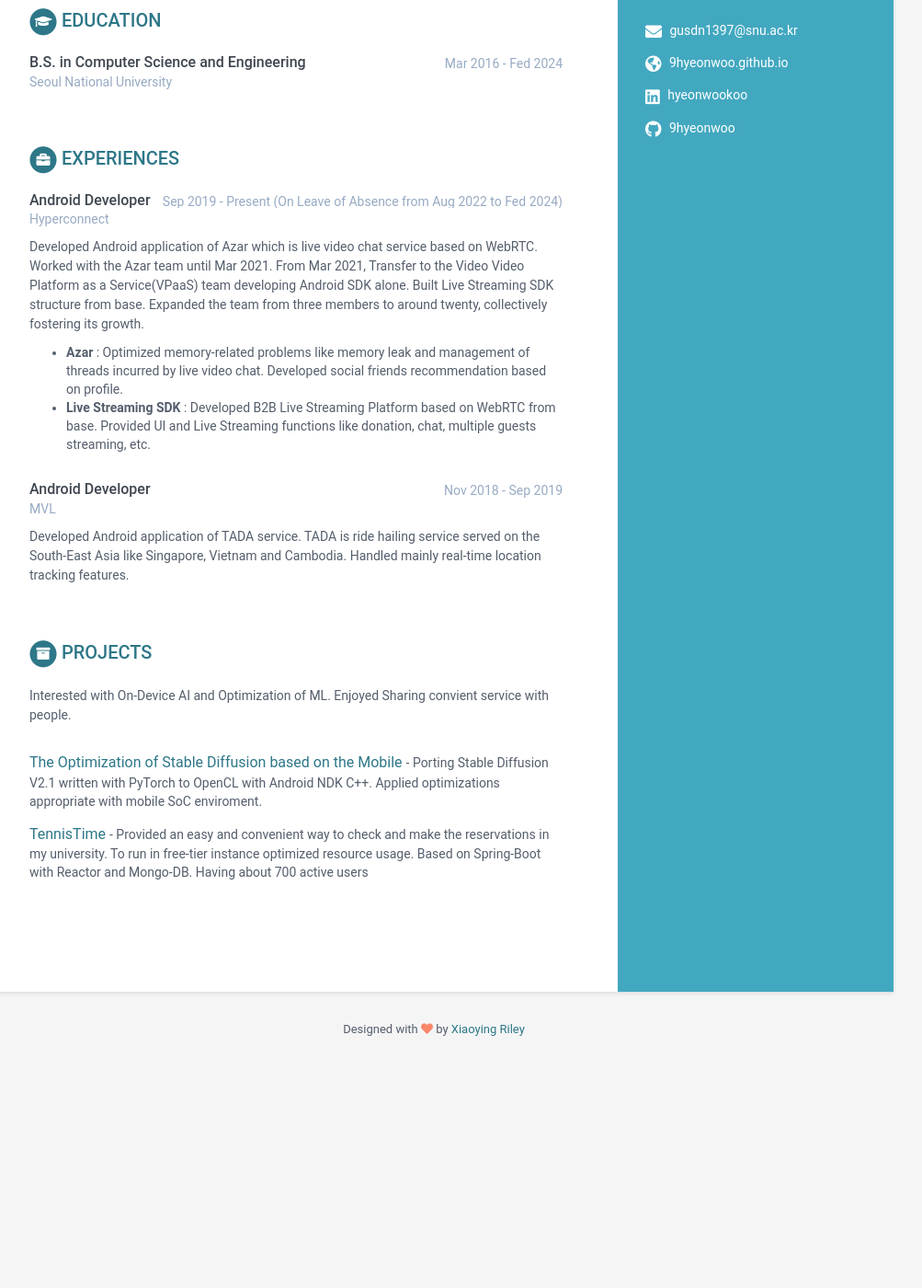
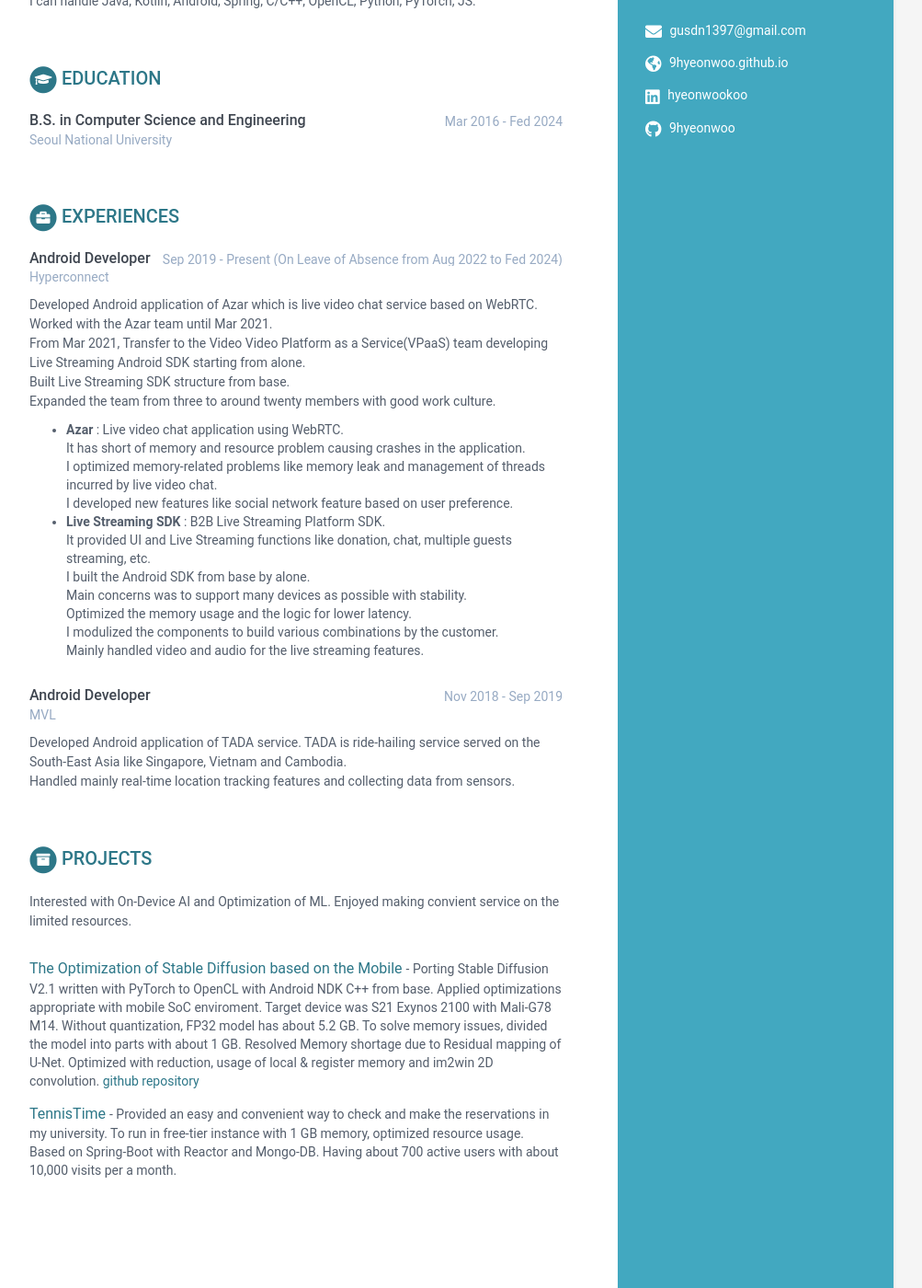
Before and after one commit to 9Hyeonwoo/9hyeonwoo.github.io, a Jekyll site: the page built from index.html, in a window 1280 px wide and 1400 px high, scrolled down 275 px. Shown: the whole window at 92% size, without its empty margins (168-1171 px from the left). Built offline with Jekyll 4.4.1, drawn with Linux system fonts in a browser that asks for light colours; before the commit the page ends 1435 px from its top, so only the background shows below that; some of the changed text lies outside the part shown.

Commit message:
update resume

```diff
--- a/_data/data.yml
+++ b/_data/data.yml
@@ -13,7 +13,7 @@
     avatar: profile.jpg  #place a 100x100 picture inside /assets/images/ folder and provide the name of the file below
 
     # Sidebar links
-    email: gusdn1397@snu.ac.kr
+    email: gusdn1397@gmail.com
     phone:
     timezone:
     citizenship:
@@ -57,10 +57,12 @@
 career-profile:
     title: Career Profile
     summary: |
-      I am an Android Developer at Hyperconnect.
+      I am a developer interested in optimizing to maximize performance within limited resources.
+      Now, I am working as Android Developer at Hyperconnect.
       I got a B.S. in Computer Science and Engineering from Seoul National University.
+      I am interested in the On-Device AI and Optimization. I am making my career toward On-Device AI with my mobile knowlege.
       I enjoy developing useful service and applying state of the art knowledge to real world.
-      I am interested in the On-Device AI and Optimization. I am making my career toward On-Device AI with my mobile knowlege.
+      I can handle Java, Kotlin, Android, Spring, C/C++, OpenCL, Python, PyTorch, JS.
 education:
     title: Education
     info:
@@ -85,32 +87,49 @@
         details: |
           Developed Android application of Azar which is live video chat service based on WebRTC.
           Worked with the Azar team until Mar 2021.
-          From Mar 2021, Transfer to the Video Video Platform as a Service(VPaaS) team developing Android SDK alone.
+          From Mar 2021, Transfer to the Video Video Platform as a Service(VPaaS) team developing Live Streaming Android SDK starting from alone.
           Built Live Streaming SDK structure from base.
-          Expanded the team from three members to around twenty, collectively fostering its growth.
-            - **Azar** : Optimized memory-related problems like memory leak and management of threads incurred by live video chat.
-              Developed social friends recommendation based on profile.
-            - **Live Streaming SDK** : Developed B2B Live Streaming Platform based on WebRTC from base.
-              Provided UI and Live Streaming functions like donation, chat, multiple guests streaming, etc.
+          Expanded the team from three to around twenty members with good work culture.
+            - **Azar** : Live video chat application using WebRTC.
+              It has short of memory and resource problem causing crashes in the application.
+              I optimized memory-related problems like memory leak and management of threads incurred by live video chat.
+              I developed new features like social network feature based on user preference.
+            - **Live Streaming SDK** : B2B Live Streaming Platform SDK.
+              It provided UI and Live Streaming functions like donation, chat, multiple guests streaming, etc.
+              I built the Android SDK from base by alone.
+              Main concerns was to support many devices as possible with stability.
+              Optimized the memory usage and the logic for lower latency.
+              I modulized the components to build various combinations by the customer.
+              Mainly handled video and audio for the live streaming features.
       - role: Android Developer
         time: Nov 2018 - Sep 2019
         company: MVL
         details: |
-          Developed Android application of TADA service. TADA is ride hailing service served on the South-East Asia like Singapore, Vietnam and Cambodia.
-          Handled mainly real-time location tracking features.
+          Developed Android application of TADA service. TADA is ride-hailing service served on the South-East Asia like Singapore, Vietnam and Cambodia.
+          Handled mainly real-time location tracking features and collecting data from sensors.
 
 projects:
     title: Projects
     intro: >
-      Interested with On-Device AI and Optimization of ML. Enjoyed Sharing convient service with people.
+      Interested with On-Device AI and Optimization of ML. Enjoyed making convient service on the limited resources.
     assignments:
       - title: The Optimization of Stable Diffusion based on the Mobile
         link: "assets/res/Optimization_Stable_Diffusion_Mobile.pdf"
-        tagline: "Porting Stable Diffusion V2.1 written with PyTorch to OpenCL with Android NDK C++. Applied optimizations appropriate with mobile SoC enviroment."
+        tagline: Porting Stable Diffusion V2.1 written with PyTorch to OpenCL with Android NDK C++ from base.
+          Applied optimizations appropriate with mobile SoC enviroment.
+          Target device was S21 Exynos 2100 with Mali-G78 M14.
+          Without quantization, FP32 model has about 5.2 GB.
+          To solve memory issues, divided the model into parts with about 1 GB.
+          Resolved Memory shortage due to Residual mapping of U-Net.
+          Optimized with reduction, usage of local & register memory and im2win 2D convolution.
+          <a href="https://github.com/9Hyeonwoo/mobile-stable-diffusion" target="_blank">github repository</a>
 
       - title: TennisTime
         link: "https://tennistime.me"
-        tagline: "Provided an easy and convenient way to check and make the reservations in my university. To run in free-tier instance optimized resource usage. Based on Spring-Boot with Reactor and Mongo-DB. Having about 700 active users"
+        tagline: "Provided an easy and convenient way to check and make the reservations in my university.
+        To run in free-tier instance with 1 GB memory, optimized resource usage.
+        Based on Spring-Boot with Reactor and Mongo-DB.
+        Having about 700 active users with about 10,000 visits per a month."
 
 # skills:
 #     title: Skills &amp; Proficiency
```
